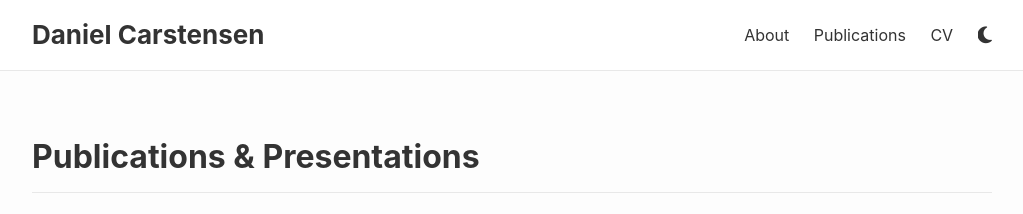
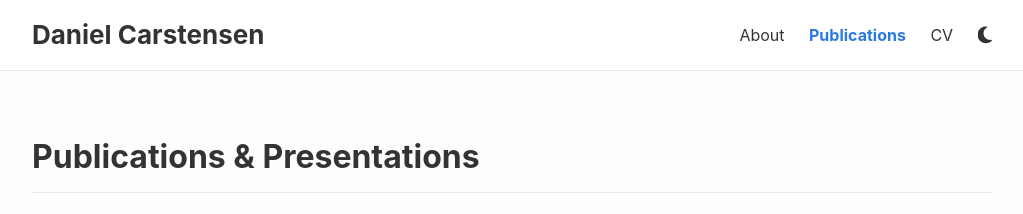
Before and after one commit to daniel-carstensen/daniel-carstensen.github.io, a Jekyll site: the page built from publications.md, in a window 1280 px wide. Shown: the top 214 px of the page, without its empty margins (128-1151 px from the left). Built offline with Jekyll 4.4.1, drawn with Linux system fonts in a browser that asks for light colours.

Commit message:
Change header appearance

```diff
--- a/assets/css/style.css
+++ b/assets/css/style.css
@@ -450,6 +450,14 @@ a:hover {
   border-color: var(--card-border);
 }
 
+/* Desktop active page link */
+@media screen and (min-width: 601px) {
+  .page-link.active {
+    font-weight: bold;
+    color: var(--link-color);
+  }
+}
+
 /* Responsive design */
 @media screen and (max-width: 600px) {
   .site-header {
@@ -543,12 +551,10 @@ a:hover {
     border-bottom: none;
   }
 
-  /* Active page indicator */
+  /* Active page indicator - changed to bold text */
   .page-link.active {
+    font-weight: bold;
     color: var(--link-color);
-    border-left: 3px solid var(--link-color);
-    background-color: rgba(74, 144, 226, 0.05);
-    padding-left: 12px;
   }
 
   .page-link:hover {
@@ -558,7 +564,7 @@ a:hover {
 
   /* Don't shift active link on hover */
   .page-link.active:hover {
-    padding-left: 12px;
+    padding-left: 15px;
   }
 
   .footer-col-wrapper {
```
Also changed, not shown: 2 other files.
